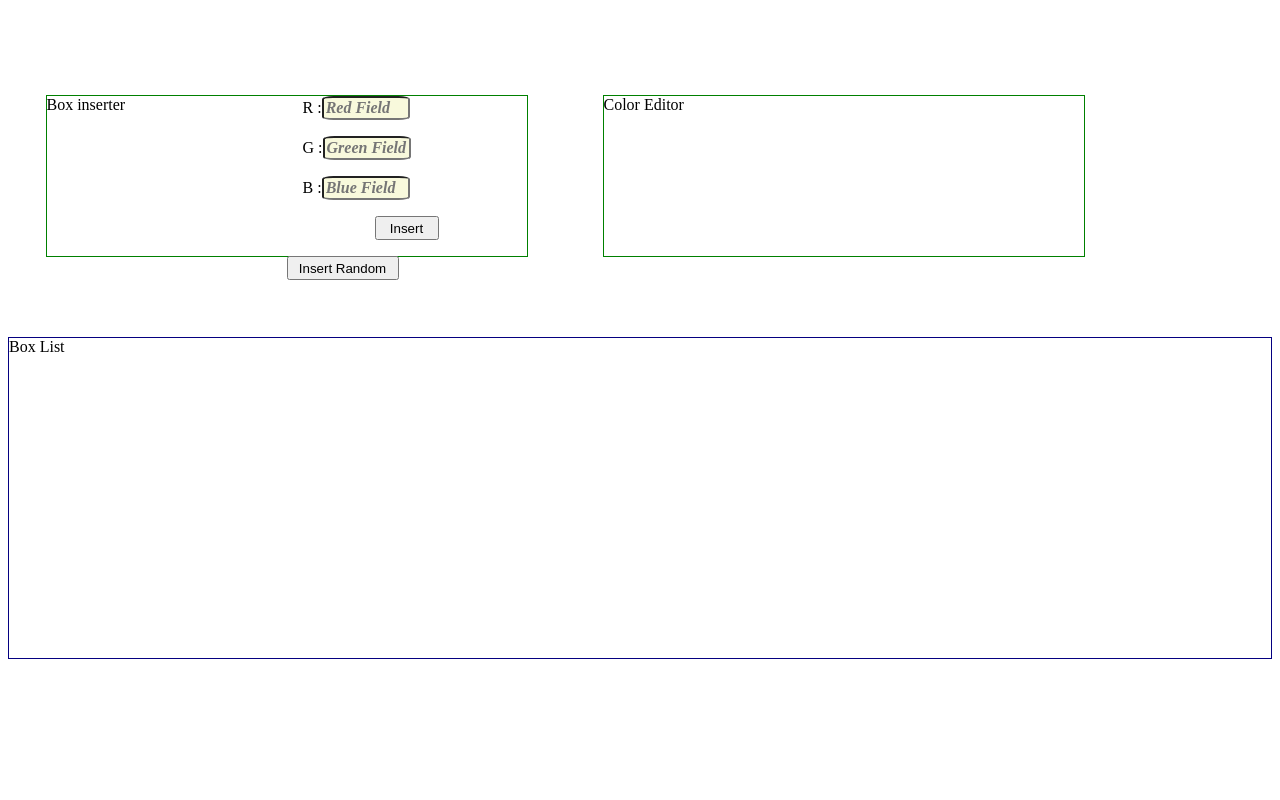
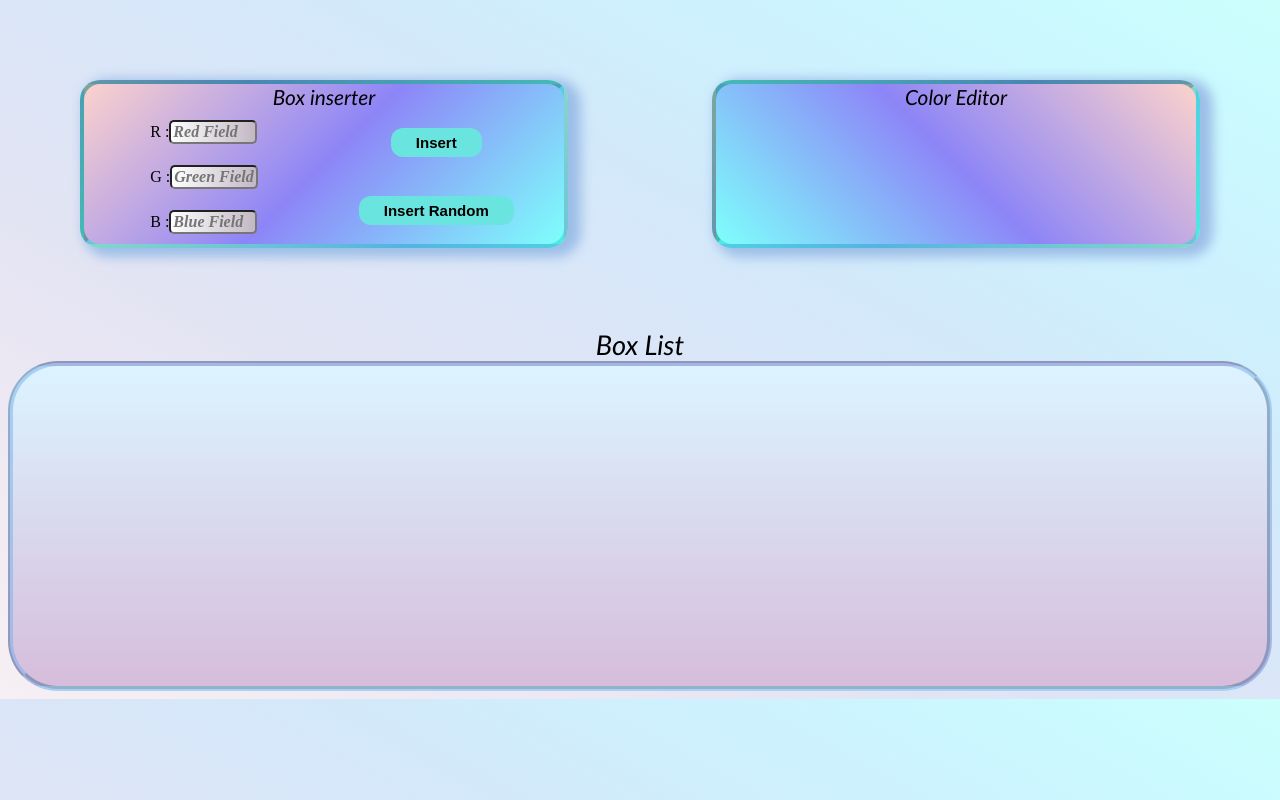
Before and after one commit to Rappkill/ColorfulRectangle, a React (Create React App) app: page / in a window 1280 px wide. Built offline with nearby package versions, Linux system fonts and the light colour scheme.

Commit message:
[fixing selectedBox]

```diff
--- a/src/components/BoxEdit.tsx
+++ b/src/components/BoxEdit.tsx
@@ -1,6 +1,6 @@
 import React, { useCallback } from 'react';
 import { useSelector } from 'react-redux';
-import { getSelectedBox } from '../store/reducers';
+import { getSelectedBox, getSelectedBoxIndex } from '../store/reducers';
 import { useForm } from 'react-hook-form';
 import store from '../store/store';
 import { boxUpdated } from '../store/actions';
@@ -15,9 +15,9 @@ export function BoxEdit(): JSX.Element {
   } = useForm();
 
   const selectedBox = useSelector(getSelectedBox);
+  const boxNumber = useSelector(getSelectedBoxIndex);
 
-  const onSubmit = useCallback(
-    (data) => {
+  const onSubmit = useCallback((data) => {
     store.dispatch(
       boxUpdated({
         red: data.Red,
@@ -25,26 +25,33 @@ export function BoxEdit(): JSX.Element {
         blue: data.Blue,
       })
     );
-    },
-    [boxUpdated]
-  );
+  }, []);
+
+  const handleInfo = useCallback(() => {
+    console.log('info');
+  }, []);
 
   return (
     <div className="box-edit">
-      Color Editor
+      <div id="box-edit-text">Color Editor</div>
       {selectedBox ? (
         <div className="box-edit-wrapper">
+          <div className="selected-box-wrapper">
             <div
               className="selected-box"
               style={{
                 backgroundColor: `rgb(${selectedBox.red}, ${selectedBox.green}, ${selectedBox.blue})`,
               }}
             >
-            <div className="box-number">
-              Box Number: {selectedBox.boxNumber}
+              <button id="info-button" type="button" onClick={handleInfo}>
+                Info
+              </button>
             </div>
+            <div className="box-number">Box Number: {boxNumber + 1}</div>
           </div>
-          <form onSubmit={handleSubmit(onSubmit)} className="form-wrapper">
+
+          <form onSubmit={handleSubmit(onSubmit)} className="form-wrapper-edit">
+            <div className="input-wrapper">
               <span className="input-field">
                 R :
                 <input
@@ -53,6 +60,7 @@ export function BoxEdit(): JSX.Element {
                   {...register('Red')}
                 />
               </span>
+
               <span className="input-field">
                 G :
                 <input
@@ -69,10 +77,12 @@ export function BoxEdit(): JSX.Element {
                   {...register('Blue')}
                 />
               </span>
-
+              <div>
                 <button type="submit" className="submit-button">
                   Apply color
                 </button>
+              </div>
+            </div>
           </form>
         </div>
       ) : null}
--- a/src/components/BoxInsert.tsx
+++ b/src/components/BoxInsert.tsx
@@ -2,6 +2,9 @@ import React, { useCallback } from 'react';
 import { useForm } from 'react-hook-form';
 import { boxAdded } from '../store/actions';
 import store from '../store/store';
+import { useSelector } from 'react-redux';
+import { isMax } from '../store/reducers';
+import { generateRGBValues } from '../services/colorfulService';
 
 export function BoxInserter(): JSX.Element {
   const {
@@ -12,19 +15,26 @@ export function BoxInserter(): JSX.Element {
     formState: { errors },
   } = useForm();
 
-  function throwError() {
-    const redInput = watch('Red');
+  const maxLength = useSelector(isMax);
+  // function throwError() {
+  //   const redInput = watch('Red');
 
-    console.log(redInput);
-    if (redInput > '255') {
-      console.log('hit');
+  //   console.log(redInput);
+  //   if (redInput > '255') {
+  //     console.log('hit');
 
-      return 'Insert Valid Value';
-    }
-  }
+  //     return 'Insert Valid Value';
+  //   }
+  // }
 
   const onSubmit = useCallback(
     (data) => {
+      console.log('onSubmit ' + maxLength);
+
+      if (maxLength) {
+        return;
+      }
+
       store.dispatch(
         boxAdded({
           red: data.Red,
@@ -32,27 +42,33 @@ export function BoxInserter(): JSX.Element {
           blue: data.Blue,
         })
       );
-
       reset();
-      throwError();
+      // throwError();
     },
-    [boxAdded]
+    [reset, maxLength]
   );
 
   const handleRandom = useCallback(() => {
+    console.log('handleRandom ' + maxLength);
+
+    if (maxLength) {
+      return;
+    }
+    const RGBValue = generateRGBValues();
     store.dispatch(
       boxAdded({
-        red: Math.floor(Math.random() * 256).toString(),
-        green: Math.floor(Math.random() * 256).toString(),
-        blue: Math.floor(Math.random() * 256).toString(),
+        red: RGBValue.red,
+        green: RGBValue.green,
+        blue: RGBValue.blue,
       })
     );
-  }, [boxAdded]);
+  }, [maxLength]);
 
   return (
-    <div className="box-insert">
-      Box inserter
+    <div className="box-insert-wrapper">
+      <div id="box-insert-text"> Box inserter </div>
       <form onSubmit={handleSubmit(onSubmit)} className="form-wrapper">
+        <div className="input-wrapper">
           <span className="input-field">
             R :
             <input
@@ -75,14 +91,22 @@ export function BoxInserter(): JSX.Element {
               {...register('Blue', { required: true })}
             />
           </span>
+        </div>
+
         {/* {errors.Green && <span>This field is required</span>}
         {errors.Red && <span>This field is required</span>} */}
+        <div className="submit-button-wrapper">
           <button type="submit" className="submit-button">
             Insert
           </button>
-        <button type="button" className="random-button" onClick={handleRandom}>
+          <button
+            type="button"
+            className="submit-button"
+            onClick={handleRandom}
+          >
             Insert Random
           </button>
+        </div>
       </form>
     </div>
   );
--- a/src/components/BoxList.tsx
+++ b/src/components/BoxList.tsx
@@ -1,20 +1,22 @@
 import React, { useCallback } from 'react';
 import { useDispatch, useSelector } from 'react-redux';
 import { boxSelected } from '../store/actions';
-import { getBoxList } from '../store/reducers';
+import { getBoxList, isMax } from '../store/reducers';
 
 export function BoxList(): JSX.Element {
   const boxItems = useSelector(getBoxList);
+  const maxLength = useSelector(isMax);
 
   const dispatch = useDispatch();
 
-  const handleInsert = useCallback((boxNumber) => {
-    dispatch(boxSelected(boxNumber));
+  const handleInsert = useCallback((id) => {
+    dispatch(boxSelected(id));
   }, []);
 
   return (
-    <div className="box-list">
-      Box List
+    <div id="box-list-text" style={{ color: maxLength ? 'red' : '' }}>
+      {` Box List  ${maxLength ? ' - Max length reached' : ''}`}
+      <div className="box-list-wrapper">
         {boxItems.map((box) => {
           return (
             <div
@@ -24,12 +26,11 @@ export function BoxList(): JSX.Element {
                 backgroundColor: `rgb(${box.red}, ${box.green}, ${box.blue})`,
               }}
               // eslint-disable-next-line react/jsx-no-bind
-            onClick={() => handleInsert({ boxNumber: box.boxNumber })}
-          >
-            {box.red}
-          </div>
+              onClick={() => handleInsert(box.id)}
+            ></div>
           );
         })}
       </div>
+    </div>
   );
 }
--- a/src/index.css
+++ b/src/index.css
@@ -1,14 +1,34 @@
 #root {
-  margin-top: 15px;
   width: auto;
   height: auto;
-  display: grid;
+}
+
+body {
+  background-size: cover;
+  background-image: linear-gradient(
+    to right top,
+    #f6f0f4,
+    #f3ecf3,
+    #efe9f3,
+    #e9e6f3,
+    #e2e4f3,
+    #dde5f6,
+    #d8e7f9,
+    #d2e9fa,
+    #cfeffd,
+    #ccf4ff,
+    #cbfafe,
+    #ccfffc
+  );
 }
 
 .app-wrapper {
-  display: grid;
-  grid-template-rows: 1fr 1fr;
-  align-items: center;
+  margin-top: 5em;
+  display: flex;
+  flex-direction: column;
+  justify-content: space-between;
+  align-content: space-between;
+  gap: 5rem;
 }
 
 .inserter-wrapper {
@@ -17,14 +37,24 @@
   justify-content: space-around;
 }
 
-.box-insert {
-  border: solid 1px green;
+.box-insert-wrapper {
+  border: 4px inset rgba(40, 218, 206, 0.56);
+  background: linear-gradient(135deg, #fcd2cc 0%, #8d85f7 50%, #7efffc 100%);
+  box-shadow: 8px 4px 12px 5px #9cbee7;
   height: 10rem;
   width: 30rem;
+  border-radius: 20px;
   display: grid;
   grid-template-columns: 1fr 1fr;
+  grid-template-rows: auto 1fr;
 }
-.insert-button {
+
+#box-insert-text {
+  font-family: 'Gill Sans MT';
+  font-size: 1.3em;
+  font-style: oblique;
+  text-align: center;
+  grid-column: span 2;
 }
 
 .insert-grid {
@@ -34,15 +64,27 @@
 
 .form-wrapper {
   display: flex;
-  flex-direction: column;
-  justify-content: space-between;
+  flex-direction: row;
+  justify-content: space-around;
   row-gap: 1em;
+  grid-column: span 2;
 }
 
 .submit-button {
-  height: 1.5rem;
-  width: 4rem;
-  align-self: center;
+  background-color: #6ae4de;
+  border-radius: 12px;
+  color: #000;
+  cursor: pointer;
+  font-weight: bold;
+  padding: 6px 25px;
+  text-align: center;
+  transition: 0;
+  font-size: 15px;
+  box-sizing: border-box;
+  border: 0;
+  user-select: none;
+  -webkit-user-select: none;
+  touch-action: manipulation;
 }
 
 .random-button {
@@ -55,36 +97,78 @@
   justify-content: space-between;
 }
 
+.input-wrapper {
+  display: flex;
+  flex-direction: column;
+  justify-content: space-around;
+}
+
+.submit-button-wrapper {
+  display: flex;
+  flex-direction: column;
+  justify-content: space-around;
+  align-items: center;
+}
+
 input {
-  border-radius: 13%;
+  border-radius: 5px;
   font-style: italic;
   font-family: 'Impact, fantasy';
   font-weight: bold;
   font-size: 1em;
   width: 5rem;
-  background-color: rgb(248, 249, 220);
+  background: linear-gradient(to right, #fefefe 0%, #c2b8c4 100%);
 }
 
-.box-list {
-  border: solid 1px rgb(4, 0, 128);
+#box-list-text {
+  font-family: 'Gill Sans MT';
+  font-size: 1.7rem;
+  font-style: oblique;
+  text-align: center;
+}
+
+.box-list-wrapper {
+  border: 5px groove rgba(118, 174, 238, 0.51);
+
+  background: linear-gradient(
+    to bottom,
+    #dcf4ff 0%,
+    #d6bddb 100%,
+    #e8e8e8 100%
+  );
+  border-radius: 50px;
   height: 20rem;
   max-width: auto;
-  grid-column-start: 1;
-  grid-column-end: 3;
+  align-self: stretch;
   display: grid;
   grid-template-columns: repeat(3, 1fr);
 }
 
 .box-edit {
-  border: solid 1px green;
+  border: 4px inset rgba(40, 218, 206, 0.56);
+  background: linear-gradient(45deg, #7efffc 0%, #8d85f7 50%, #fcd2cc 100%);
+  box-shadow: 8px 4px 12px 5px #9cbee7;
+  border-radius: 20px;
   height: 10rem;
   width: 30rem;
+  display: grid;
+  grid-template-columns: 1fr 1fr;
+  grid-template-rows: auto 1fr;
+}
+
+#box-edit-text {
+  font-family: 'Gill Sans MT';
+  font-size: 1.3rem;
+  font-style: oblique;
+  text-align: center;
+  grid-column: span 2;
 }
 
 .box {
   margin: 2rem;
   border: solid 1px green;
   background-color: rgb(0, 255, 0);
+  cursor: pointer;
 }
 
 .selected-box {
@@ -97,9 +181,34 @@ input {
 
 .box-edit-wrapper {
   display: flex;
-  justify-content: space-between;
+  flex-direction: row;
+  justify-content: space-around;
+  grid-column: span 2;
 }
 
+.form-wrapper-edit {
+  display: flex;
+  justify-content: space-around;
+}
+
+.selected-box-wrapper {
+  display: flex;
+  flex-direction: column;
+  justify-content: space-between;
+  align-items: center;
+}
 .box-number {
-  align-self: baseline;
+  align-self: center;
 }
+
+#info-button {
+  text-align: start;
+  font-style: italic;
+  font-size: 15px;
+  width: 50px;
+
+  border-radius: 70px;
+  background-color: rgb(3, 3, 3);
+  color: #ffffff;
+  cursor: pointer;
+}
--- /dev/null
+++ b/src/services/colorfulService.ts
@@ -0,0 +1,11 @@
+export function generateRGBValues() {
+  let red;
+  let green;
+  let blue;
+
+  red = Math.floor(Math.random() * 256).toString();
+  green = Math.floor(Math.random() * 256).toString();
+  blue = Math.floor(Math.random() * 256).toString();
+
+  return { red, green, blue };
+}
--- a/src/store/reducers.ts
+++ b/src/store/reducers.ts
@@ -12,12 +12,12 @@ interface BoxRGB {
 
 interface Store {
   boxList: BoxRGB[];
-  boxSelected: null | BoxRGB;
+  selectedBoxId: null | string;
 }
 
 const initialState: Store = {
   boxList: [],
-  boxSelected: null,
+  selectedBoxId: null,
 };
 
 export default function BoxReducer(
@@ -44,29 +44,26 @@ export default function BoxReducer(
     case ActionTypes.BoxSelected:
       return {
         ...state,
-        boxSelected: { ...state.boxList[action.payload.boxNumber - 1] },
+        selectedBoxId: action.payload,
       };
 
     case ActionTypes.BoxUpdated:
-      const boxIdSelected = state.boxList.findIndex(
-        (box) => box.id == state.boxSelected?.id
-      );
-
       return {
         ...state,
 
-        boxSelected: null,
+        boxList: [
+          ...state.boxList.map((box) => {
+            if (box.id !== state.selectedBoxId) {
+              return box;
+            }
 
-        boxList: [
-          ...state.boxList.slice(0, boxIdSelected),
-
-          {
-            ...state.boxList[boxIdSelected],
-
-            ...action.payload,
-          },
-
-          ...state.boxList.slice(boxIdSelected + 1),
+            return {
+              ...box,
+              red: action.payload.red,
+              blue: action.payload.blue,
+              green: action.payload.green,
+            };
+          }),
         ],
       };
 
@@ -80,5 +77,13 @@ export const getBoxList = (store: Store): BoxRGB[] => {
 };
 
 export const getSelectedBox = (store: Store): null | BoxRGB => {
-  return store.boxSelected;
+  return store.boxList.find((b) => b.id === store.selectedBoxId) || null;
 };
+
+export const getSelectedBoxIndex = (store: Store): number => {
+  return store.boxList.findIndex((box) => box.id === store.selectedBoxId);
+};
+
+export const isMax = (store: Store): boolean => {
+  return store.boxList.length === 6;
+};
```
Also changed, not shown: src/store/actions.ts (+2 -6 lines). Lines whose indentation alone changed are shown as unchanged.
